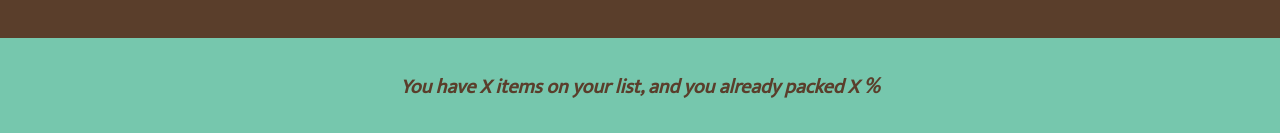
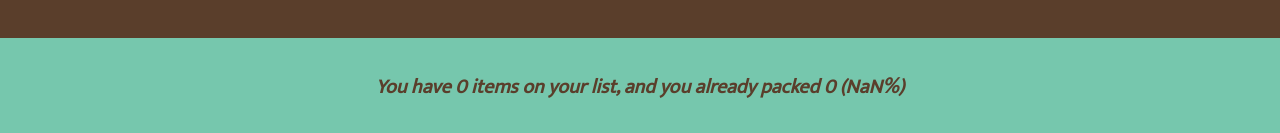
Before and after one commit to Martin-J-Larre/trip-list, a React (Create React App) app: page / in a window 1280 px wide. Shown: the part 664-797 px from the top of the page. Built offline with nearby package versions, Linux system fonts and the light colour scheme.

Commit message:
#6 stats on footer started with derived state

```diff
--- a/src/App.js
+++ b/src/App.js
@@ -3,6 +3,10 @@ import { Logo, Form, PakingList, Stats } from "./components";
 
 function App() {
   const [items, setItems] = useState([]);
+
+  const quantityItems = items.length;
+  const quantityPacked = items.filter((item) => item.packed).length;
+  const percentage = Math.round((quantityPacked / quantityItems) * 100);
 
   const handleAddItems = (item) => {
     setItems((items) => [...items, item]);
@@ -30,7 +34,11 @@ function App() {
         onDeletedItem={handleDeleteItem}
         handleToggleItem={handleToggleItem}
       />
-      <Stats />
+      <Stats
+        quantityItems={quantityItems}
+        quantityPacked={quantityPacked}
+        percentage={percentage}
+      />
     </div>
   );
 }
--- a/src/components/Stats.js
+++ b/src/components/Stats.js
@@ -1,9 +1,13 @@
 import React from "react";
 
-export const Stats = () => {
+export const Stats = ({ quantityItems, quantityPacked, percentage }) => {
   return (
     <footer className="stats">
-      <em>You have X items on your list, and you already packed X %</em>
+      <em>
+        {percentage === 100
+          ? "You have everything! Ready to go!"
+          : `You have ${quantityItems} items on your list, and you already packed ${quantityPacked} (${percentage}%)`}
+      </em>
     </footer>
   );
 };
```
